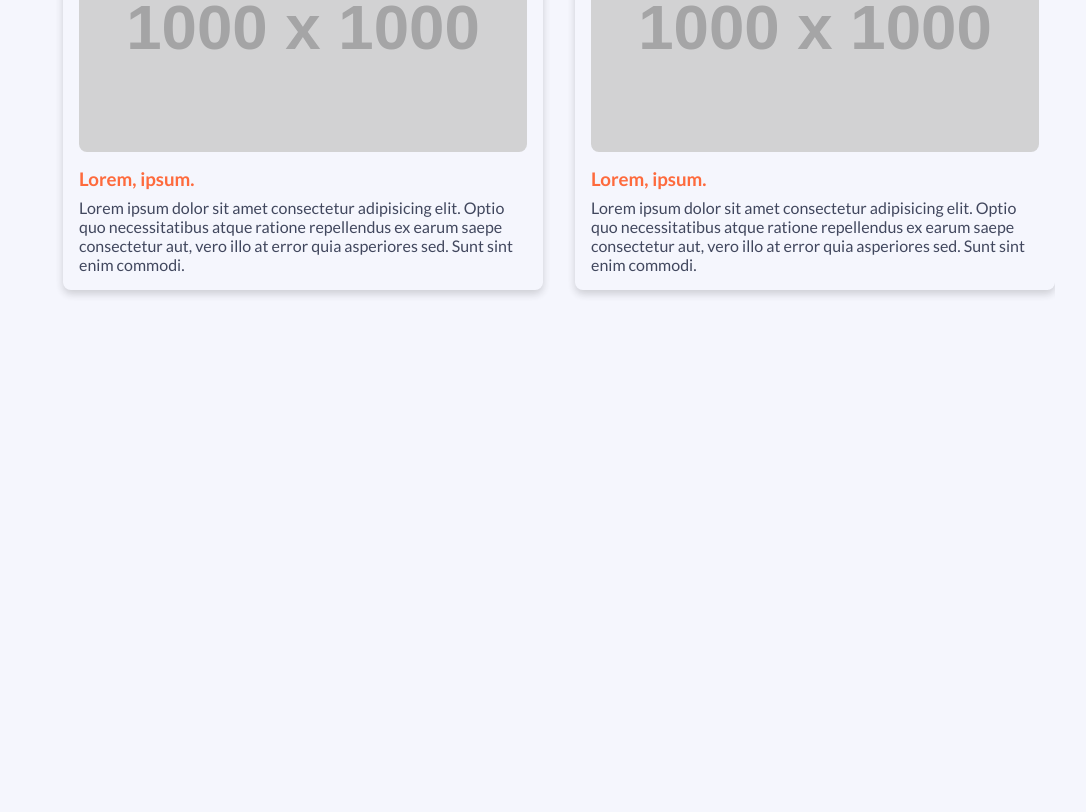
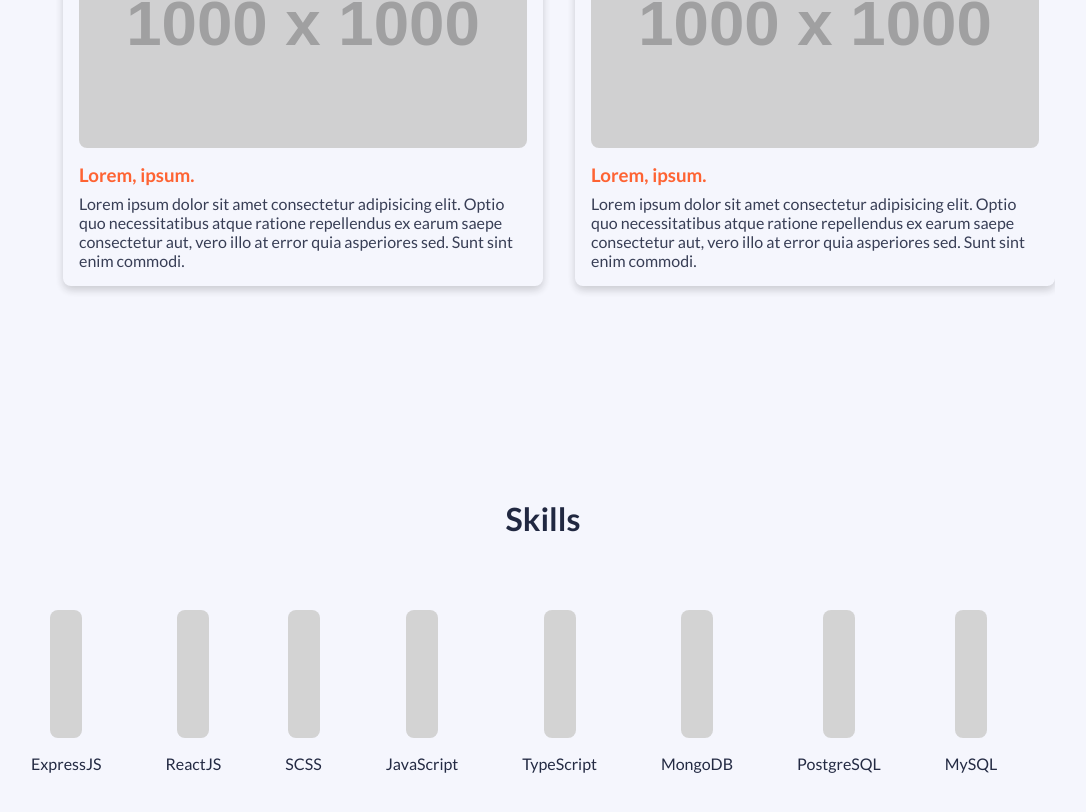
Before and after one commit to vinamrak/portfolio, a React (Create React App) app: page / in a window 1280 px wide. Shown: the part 1118-1930 px from the top of the page, without its empty margins (97-1183 px from the left). Before the commit the page ends 1521 px from the top, so only its background shows below. Built offline with nearby package versions, Linux system fonts and the light colour scheme.

Commit message:
feat: Skills scetion completed with animation

```diff
--- a/src/App.jsx
+++ b/src/App.jsx
@@ -1,5 +1,6 @@
 import LandingSection from './components/LandingSection/LandingSection';
 import ProjectSection from './components/ProjectSection/ProjectSection';
+import SkillsSection from './components/SkillsSection/SkillsSection';
 import './App.css';
 
 const App = () => {
@@ -7,6 +8,7 @@
     <main>
       <LandingSection />
       <ProjectSection />
+      <SkillsSection />
       </main>
   );
 }
--- /dev/null
+++ b/src/components/SkillsSection/SkillsSection.css
@@ -0,0 +1,65 @@
+.skills {
+  padding: 6rem 8rem;
+  min-height: 50vh;
+  box-sizing: border-box;
+}
+
+.skill-cont {
+  width: 100%;
+  height: 15rem;
+  display: flex;
+  justify-content: flex-start;
+  align-items: stretch;
+  overflow: scroll;
+  opacity: 0;
+}
+
+/* Hide scrollbar for Chrome, Safari and Opera */
+.skill-cont::-webkit-scrollbar {
+  display: none;
+}
+
+/* Hide scrollbar for IE, Edge and Firefox */
+.skill-cont {
+  -ms-overflow-style: none; /* IE and Edge */
+  scrollbar-width: none; /* Firefox */
+}
+
+.skill {
+  display: flex;
+  justify-content: center;
+  align-items: center;
+  flex-direction: column;
+  margin-right: 4rem;
+}
+
+.progress-bar {
+  background-color: lightgray;
+  height: 8rem;
+  content: none;
+  width: 2rem;
+  margin-bottom: 1rem;
+  border-radius: 8px;
+  transform: rotate(180deg);
+}
+
+.bar {
+  background-color: #43b97f;
+  content: none;
+  height: 50%;
+  border-radius: 8px;
+  margin-top: auto;
+}
+
+@media only screen and (max-width: 1045px) {
+  .skills {
+    padding: 0;
+    padding-left: 2rem;
+    min-height: inherit;
+  }
+
+  .skill-cont {
+    margin-right: 1rem;
+    margin-bottom: 0;
+  }
+}
--- /dev/null
+++ b/src/components/SkillsSection/SkillsSection.jsx
@@ -0,0 +1,64 @@
+import { useEffect } from "react";
+import gsap from "gsap";
+
+// Stylesheets
+import "./SkillsSection.css";
+
+// Data
+import { SKILLS } from "../../content/data";
+
+const SkillsSection = () => {
+  useEffect(() => {
+    const tl = gsap.timeline();
+
+    tl.to("#skills-heading", {
+      scrollTrigger: "#skills-heading",
+      opacity: 1,
+      duration: 2,
+      delay: 3.5,
+    })
+      .from("#skills-heading", {
+        x: -100,
+        duration: 2,
+        delay: -2,
+      })
+      .to(".skill-cont", {
+        scrollTrigger: ".skill-cont",
+        opacity: 1,
+        duration: 1.5,
+        delay: -1,
+      })
+      .from(".skill-cont", {
+        y: 100,
+        duration: 1.5,
+        delay: -1.5,
+      })
+      .from(".bar", {
+        height: 0,
+      });
+  }, []);
+
+  return (
+    <section className="skills" id="skills">
+      <header>
+        <h2 className="heading" id="skills-heading">
+          Skills
+        </h2>
+      </header>
+      <main>
+        <article className="skill-cont">
+          {SKILLS.map(({ name, skill }, i) => (
+            <div className="skill" key={i}>
+              <div className="progress-bar">
+                <div className="bar" style={{ height: `${skill}%` }} />
+              </div>
+              <span>{name}</span>
+            </div>
+          ))}
+        </article>
+      </main>
+    </section>
+  );
+};
+
+export default SkillsSection;
```
